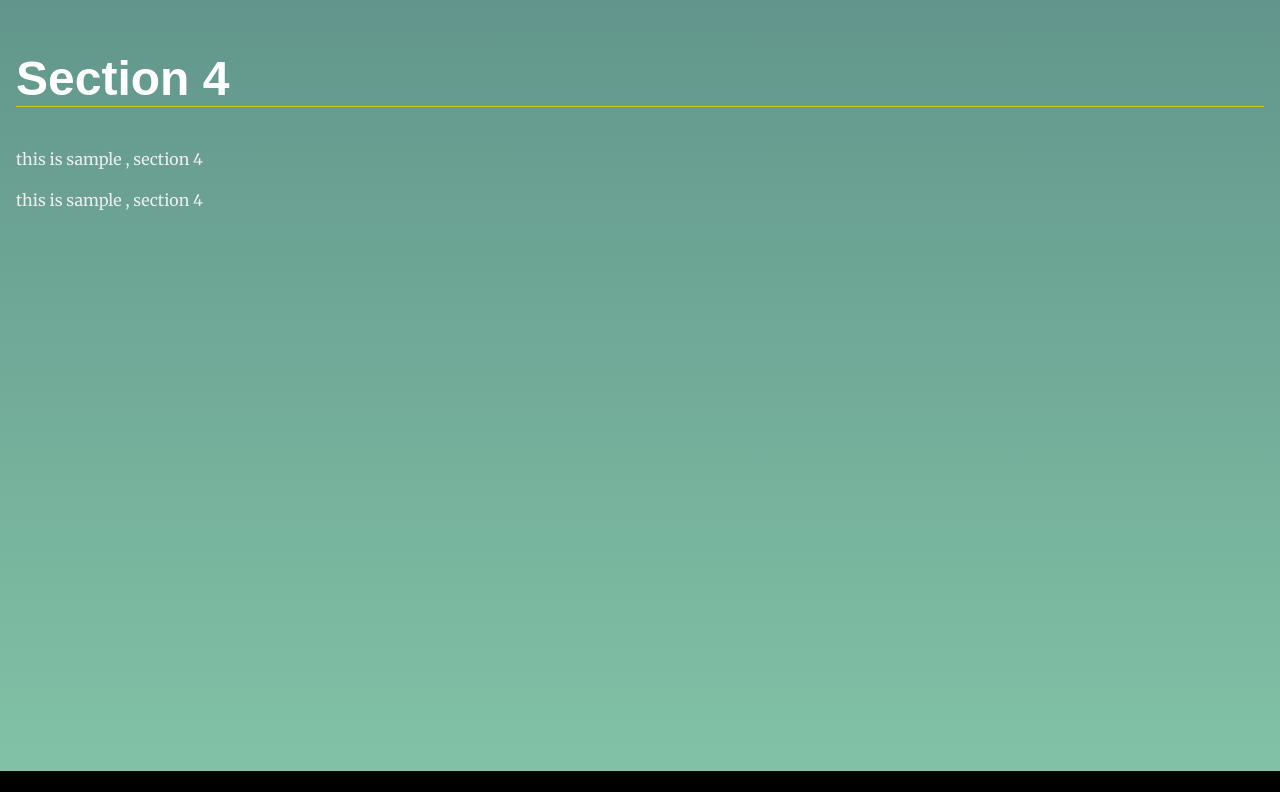
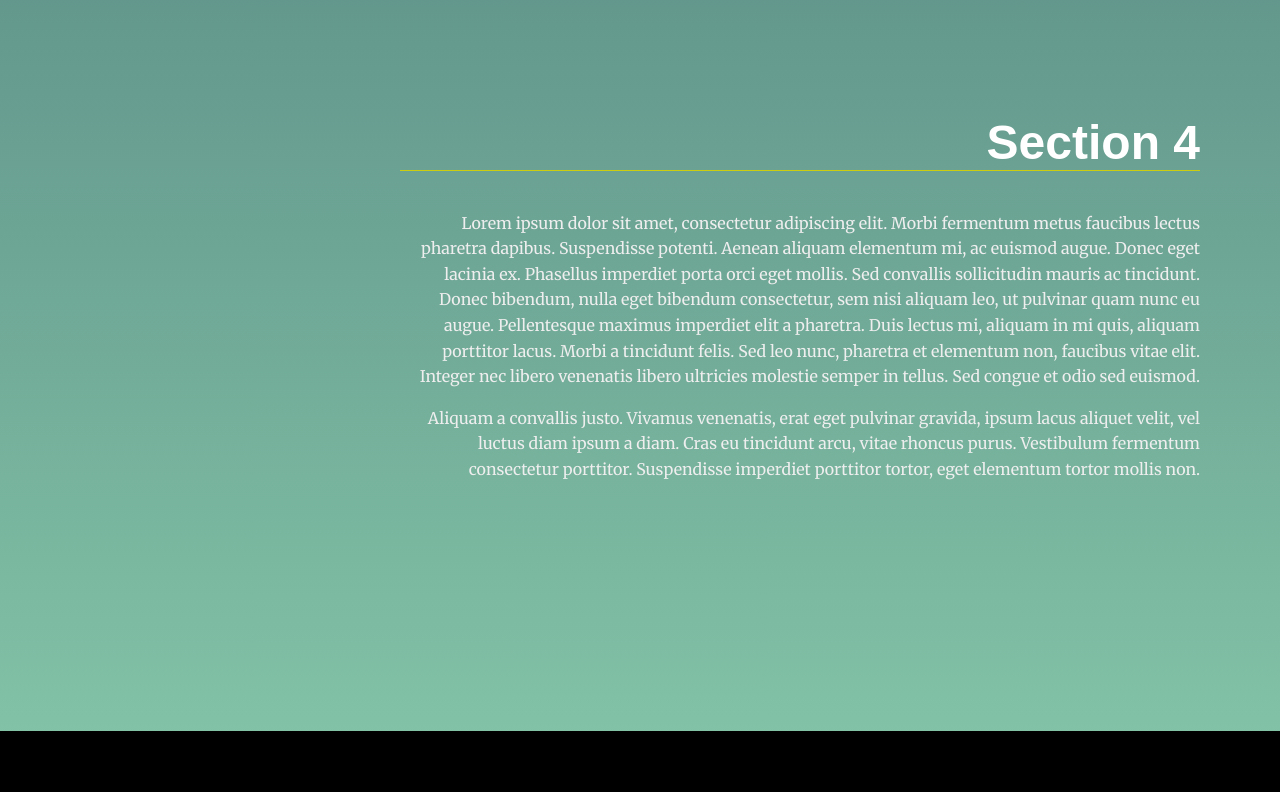
Before and after one commit to taipy0649/landing-page, a plain HTML site: page index.html in a window 1280 px wide. Shown: the part 2380-3172 px from the top of the page. Drawn offline with Linux system fonts and the light colour scheme.

Commit message:
fix section4 part

```diff
--- a/index.html
+++ b/index.html
@@ -55,11 +55,13 @@
         <p>Aliquam a convallis justo. Vivamus venenatis, erat eget pulvinar gravida, ipsum lacus aliquet velit, vel luctus diam ipsum a diam. Cras eu tincidunt arcu, vitae rhoncus purus. Vestibulum fermentum consectetur porttitor. Suspendisse imperdiet porttitor tortor, eget elementum tortor mollis non.</p>
       </div>
     </section>
-    <section id="section4" data-nav="section 3">
-      <h2>Section 4</h2>
-        <p>this is sample , section 4</p>
+    <section id="section4" data-nav="section 4">
+      <div class="landing__container">
+        <h2>Section 4</h2>
+        <p>Lorem ipsum dolor sit amet, consectetur adipiscing elit. Morbi fermentum metus faucibus lectus pharetra dapibus. Suspendisse potenti. Aenean aliquam elementum mi, ac euismod augue. Donec eget lacinia ex. Phasellus imperdiet porta orci eget mollis. Sed convallis sollicitudin mauris ac tincidunt. Donec bibendum, nulla eget bibendum consectetur, sem nisi aliquam leo, ut pulvinar quam nunc eu augue. Pellentesque maximus imperdiet elit a pharetra. Duis lectus mi, aliquam in mi quis, aliquam porttitor lacus. Morbi a tincidunt felis. Sed leo nunc, pharetra et elementum non, faucibus vitae elit. Integer nec libero venenatis libero ultricies molestie semper in tellus. Sed congue et odio sed euismod.</p>
 
-        <p>this is sample , section 4</p>
+        <p>Aliquam a convallis justo. Vivamus venenatis, erat eget pulvinar gravida, ipsum lacus aliquet velit, vel luctus diam ipsum a diam. Cras eu tincidunt arcu, vitae rhoncus purus. Vestibulum fermentum consectetur porttitor. Suspendisse imperdiet porttitor tortor, eget elementum tortor mollis non.</p>
+      </div>
     </section>
   </main>
   <footer class="page__footer">
```
